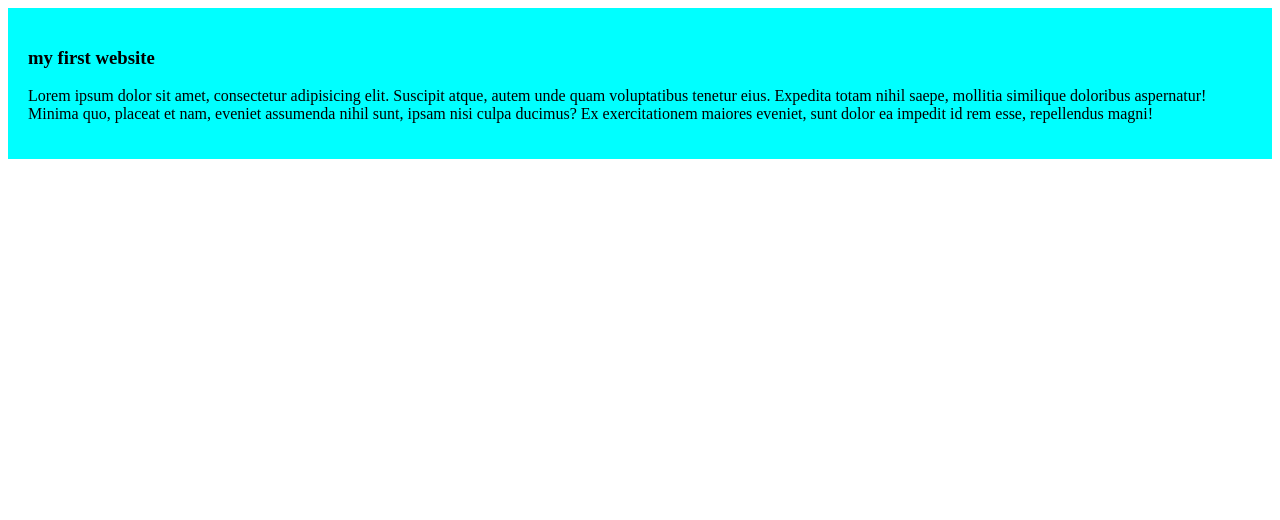
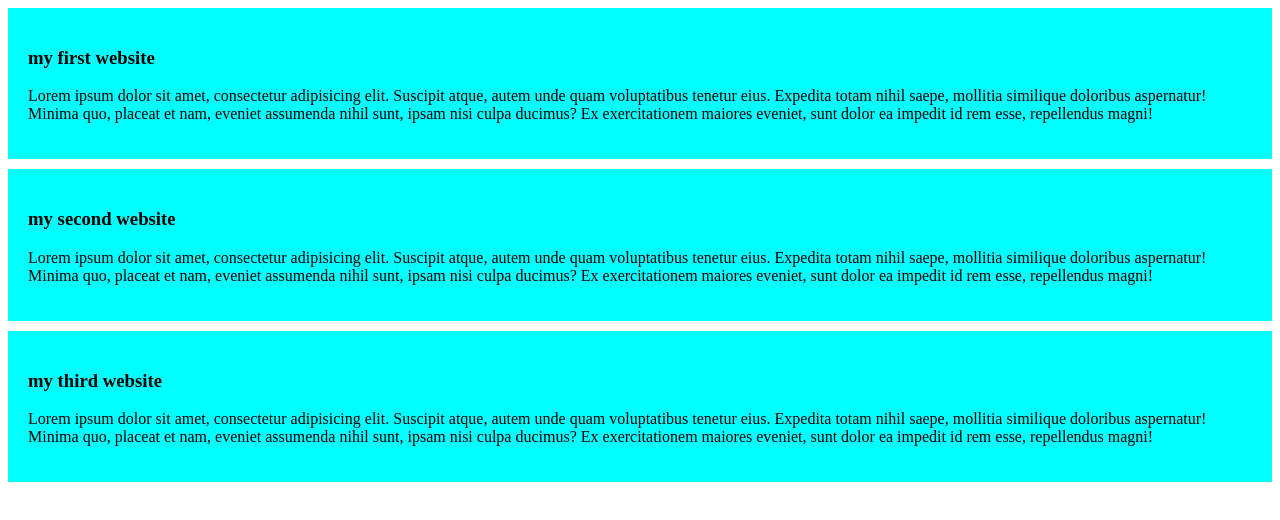
Before and after one commit to EmonDas006/my-first-git-repo, a plain HTML site: page index.html in a window 1280 px wide. Drawn offline with Linux system fonts and the light colour scheme.

Commit message:
added the second and third blog

```diff
--- a/index.html
+++ b/index.html
@@ -11,6 +11,14 @@
         <h3>my first website</h3>
         <p>Lorem ipsum dolor sit amet, consectetur adipisicing elit. Suscipit atque, autem unde quam voluptatibus tenetur eius. Expedita totam nihil saepe, mollitia similique doloribus aspernatur! Minima quo, placeat et nam, eveniet assumenda nihil sunt, ipsam nisi culpa ducimus? Ex exercitationem maiores eveniet, sunt dolor ea impedit id rem esse, repellendus magni!</p>
     </div>
+    <div>
+        <h3>my second website</h3>
+        <p>Lorem ipsum dolor sit amet, consectetur adipisicing elit. Suscipit atque, autem unde quam voluptatibus tenetur eius. Expedita totam nihil saepe, mollitia similique doloribus aspernatur! Minima quo, placeat et nam, eveniet assumenda nihil sunt, ipsam nisi culpa ducimus? Ex exercitationem maiores eveniet, sunt dolor ea impedit id rem esse, repellendus magni!</p>
+    </div>
+    <div>
+        <h3>my third website</h3>
+        <p>Lorem ipsum dolor sit amet, consectetur adipisicing elit. Suscipit atque, autem unde quam voluptatibus tenetur eius. Expedita totam nihil saepe, mollitia similique doloribus aspernatur! Minima quo, placeat et nam, eveniet assumenda nihil sunt, ipsam nisi culpa ducimus? Ex exercitationem maiores eveniet, sunt dolor ea impedit id rem esse, repellendus magni!</p>
+    </div>
 
 </body>
 </html>
--- a/style/blog.css
+++ b/style/blog.css
@@ -1,4 +1,5 @@
 div{
     background-color: aqua;
     padding: 20px;
+    margin-bottom: 10px;
 }
```
